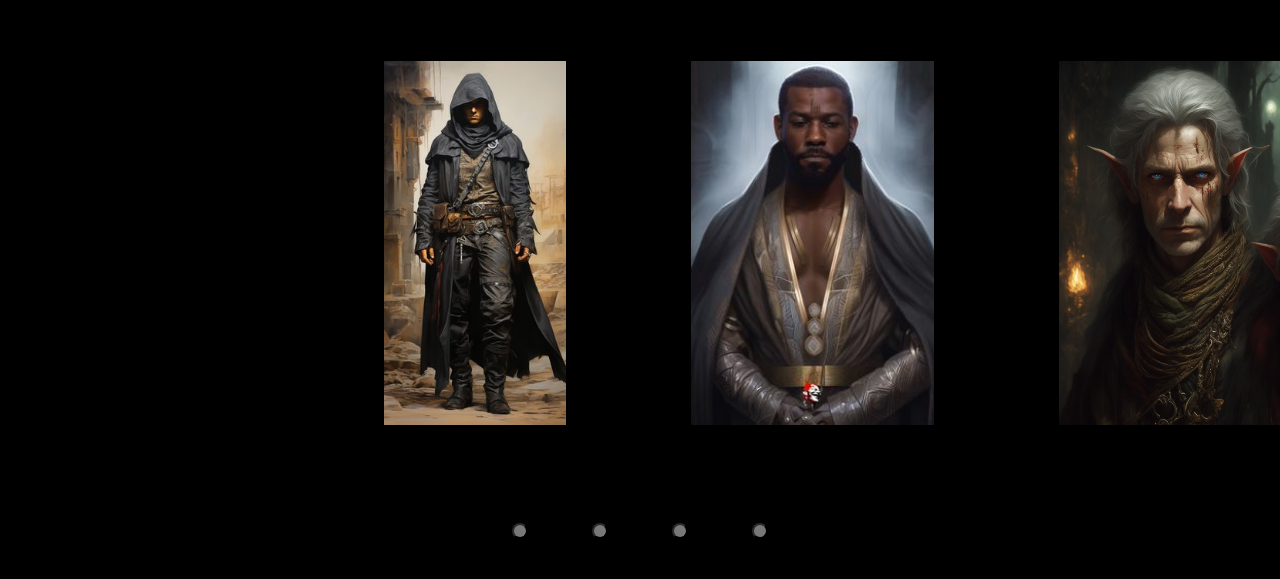
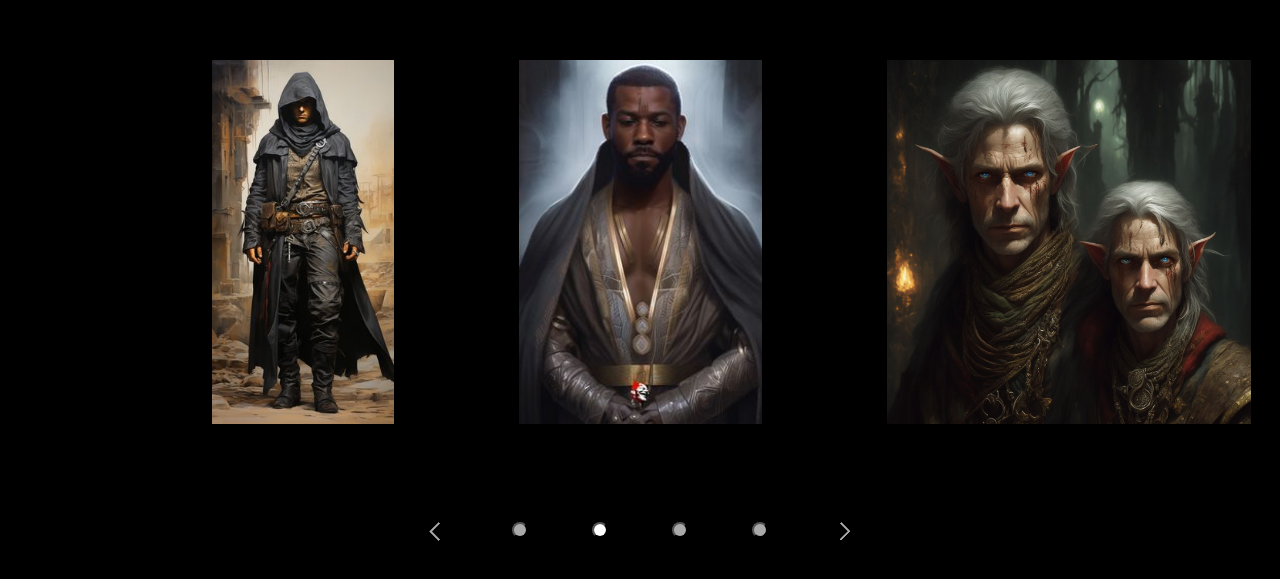
Before and after one commit to rutland-dev/image-slider, a website built with webpack: page src/index.html in a window 1280 px wide. Shown: the part 149-728 px from the top of the page. Built offline with nearby package versions, Linux system fonts and the light colour scheme.

Commit message:
Finished all functionality
Added back and forward arrows and a time interval to auto advance
the images.

```diff
--- a/src/index.js
+++ b/src/index.js
@@ -1,84 +1,72 @@
 import "./style.css";
 import "./favicon.png";
+import buildNavBar from "./navigation";
 import thief from "./thief.jpg";
 import guy from "./guy.jpg";
 import twins from "./twins.jpeg";
 import witch from "./witch.jpg";
 
-function scrollToDiv(element) {
-    element.scrollIntoView({behavior: "smooth", inline: "center"});
-}
-
 function buildImageSlider() {
     const outerDiv = document.createElement("div");
     outerDiv.classList.add("outer-div");
 
-    const navBarDiv = document.createElement("div");
-    navBarDiv.classList.add("nav-bar");
 
     const innerDiv = document.createElement("div");
     innerDiv.classList.add("inner-div");
     outerDiv.appendChild(innerDiv);
 
+
     const thiefImageDiv = document.createElement("div");
     thiefImageDiv.classList.add("image-div");
+    thiefImageDiv.setAttribute("id", "thief-image-div");
     innerDiv.appendChild(thiefImageDiv);
-    const thiefScroll = document.createElement("button");
-    navBarDiv.appendChild(thiefScroll);
-    thiefScroll.addEventListener("click", () => {
-        scrollToDiv(thiefImageDiv);
-    })
 
     const thiefImage = document.createElement("img");
     thiefImage.setAttribute("src", thief);
     thiefImage.setAttribute("alt", "A fantasy thief in a cloak");
     thiefImageDiv.appendChild(thiefImage);
 
+
+
     const guyImageDiv = document.createElement("div");
     guyImageDiv.classList.add("image-div");
+    guyImageDiv.setAttribute("id", "guy-image-div");
     innerDiv.appendChild(guyImageDiv);
-    const guyScroll = document.createElement("button");
-    navBarDiv.appendChild(guyScroll);
-    guyScroll.addEventListener("click", () => {
-        scrollToDiv(guyImageDiv);
-    })
 
     const guyImage = document.createElement("img");
     guyImage.setAttribute("src", guy);
     guyImage.setAttribute("alt", "A fantasy guy in robes");
     guyImageDiv.appendChild(guyImage);
 
+
     const twinsImageDiv = document.createElement("div");
     twinsImageDiv.classList.add("image-div");
+    twinsImageDiv.setAttribute("id", "twins-image-div");
     innerDiv.appendChild(twinsImageDiv);
-    const twinsScroll = document.createElement("button");
-    navBarDiv.appendChild(twinsScroll);
-    twinsScroll.addEventListener("click", () => {
-        scrollToDiv(twinsImageDiv);
-    })
 
     const twinsImage = document.createElement("img");
     twinsImage.setAttribute("src", twins);
     twinsImage.setAttribute("alt", "Some fantasy twin elf guys");
     twinsImageDiv.appendChild(twinsImage);
 
+
     const witchImageDiv = document.createElement("div");
     witchImageDiv.classList.add("image-div");
+    witchImageDiv.setAttribute("id", "witch-image-div");
     innerDiv.appendChild(witchImageDiv);
-        const witchScroll = document.createElement("button");
-    navBarDiv.appendChild(witchScroll);
-    witchScroll.addEventListener("click", () => {
-        scrollToDiv(witchImageDiv);
-    })
 
     const witchImage = document.createElement("img");
     witchImage.setAttribute("src", witch);
     witchImage.setAttribute("alt", "A fantasy witch with a cool hat");
     witchImageDiv.appendChild(witchImage);
 
-    outerDiv.appendChild(navBarDiv);
-
     return outerDiv;
 }
 
-document.body.appendChild(buildImageSlider());
+function initiate() {
+    const outerDiv = document.body.appendChild(buildImageSlider());
+    const navBarDiv = buildNavBar();
+    outerDiv.appendChild(navBarDiv);
+}
+
+initiate();
--- /dev/null
+++ b/src/navigation.js
@@ -0,0 +1,101 @@
+let currentImage;
+
+function getImageListDiv() {
+    const imageListDiv = document.querySelectorAll(".image-div");
+
+    return imageListDiv;
+}
+
+function checkForActiveImage() {
+    const isActiveImage = document.querySelector(".active-image");
+    if (isActiveImage) {
+        if(isActiveImage.classList.contains("active-image")) {
+            isActiveImage.classList.remove("active-image");
+        }
+    }
+    const isButtonSelected = document.querySelector(".button-selected");
+    if (isButtonSelected) {
+        if(isButtonSelected.classList.contains("button-selected")) {
+            isButtonSelected.classList.remove("button-selected");
+        }
+    }
+}
+
+function scrollToDiv(element) {
+    element.scrollIntoView({behavior: "smooth", inline: "center"});
+    element.classList.add("active-image");
+    document.querySelector(`#${element.id}-button`).classList.add("button-selected");
+}
+
+function scrollForward() {
+    let nextElement = document.querySelector(".active-image + div");
+
+    checkForActiveImage();
+
+    if (!nextElement) {
+        nextElement = document.querySelector(".image-div");
+    }
+    scrollToDiv(nextElement);
+}
+
+function scrollBackward() {
+    let previousElement = document.querySelector(".active-image").previousSibling;
+
+    checkForActiveImage();
+
+    if (!previousElement) {
+        previousElement = document.querySelector(".inner-div").lastChild;
+    }
+    scrollToDiv(previousElement);
+}
+
+function buildNavBarButtons(navBarDiv) {
+    const backButton = document.createElement("button");
+    backButton.classList.add("arrow");
+    backButton.classList.add("arrow-left");
+    navBarDiv.appendChild(backButton);
+    backButton.addEventListener("click", () => {
+        scrollBackward(currentImage);
+    })
+
+    const imageListDiv = getImageListDiv();
+
+    imageListDiv.forEach(imageDiv => {
+        const divScrollButton = document.createElement("button");
+        divScrollButton.classList.add("round-button");
+        divScrollButton.setAttribute("id", `${imageDiv.id}-button`);
+        navBarDiv.appendChild(divScrollButton);
+        divScrollButton.addEventListener("click", () => {
+
+            checkForActiveImage();
+
+            scrollToDiv(imageDiv);
+            currentImage = imageDiv;
+        })
+    });
+
+    const forwardButton = document.createElement("button");
+    forwardButton.classList.add("arrow");
+    forwardButton.classList.add("arrow-right");
+    navBarDiv.appendChild(forwardButton);
+    forwardButton.addEventListener("click", () => {
+        scrollForward(currentImage);
+    })
+
+}
+
+window.addEventListener("load", () => {
+    document.querySelector(".round-button").click();
+    setInterval(() => {
+        scrollForward(currentImage);
+    }, 5000);
+})
+
+export default function buildNavBar() {
+    const navBarDiv = document.createElement("div");
+    navBarDiv.classList.add("nav-bar");
+
+    buildNavBarButtons(navBarDiv);
+
+    return navBarDiv;
+}
--- a/src/style.css
+++ b/src/style.css
@@ -22,6 +22,7 @@ body {
     overflow: hidden;
     padding: 0 30% 0  30%;
     gap: 125px;
+    transition:ease-in 2s;
 }
 
 .image-div {
@@ -39,9 +40,33 @@ img {
     gap: 5%;
 }
 
-button {
+.round-button {
+    background-color: darkgray;
     height: 1rem;
     width: 1rem;
     border-radius: 50%;
-    opacity: .5;
+    transition: 0.2s;
 }
+
+.round-button:hover, .button-selected {
+    box-shadow: 0 0 0 10px white inset;
+  }
+
+.arrow {
+    background-color: black;
+    padding: .4rem; /* Arrow size */
+    box-shadow: 1px -1px 0 1px darkgray inset;
+    -webkit-box-shadow: 2px -2px darkgray inset;
+    border: solid transparent;
+    transition: 0.2s;
+  }
+
+  .arrow:hover {
+    box-shadow: 2px -2px 0 2px white inset;
+    -webkit-box-shadow: 4px -4px white inset;
+  }
+
+  .arrow-up    { transform:rotate(135deg) }
+  .arrow-right { transform:rotate(225deg) }
+  .arrow-down  { transform:rotate(-45deg) }
+  .arrow-left  { transform:rotate(45deg) }
--- a/webpack.common.js
+++ b/webpack.common.js
@@ -4,6 +4,7 @@ const HtmlWebpackPlugin = require("html-webpack-plugin");
 module.exports = {
   entry: {
     index: "./src/index.js",
+    navigation: "./src/navigation.js",
   },
   output: {
     filename: "[name].bundle.js",
```
Also changed, not shown: dist/index.bundle.js, dist/index.html, dist/navigation.bundle.js (added), 2 other files.
